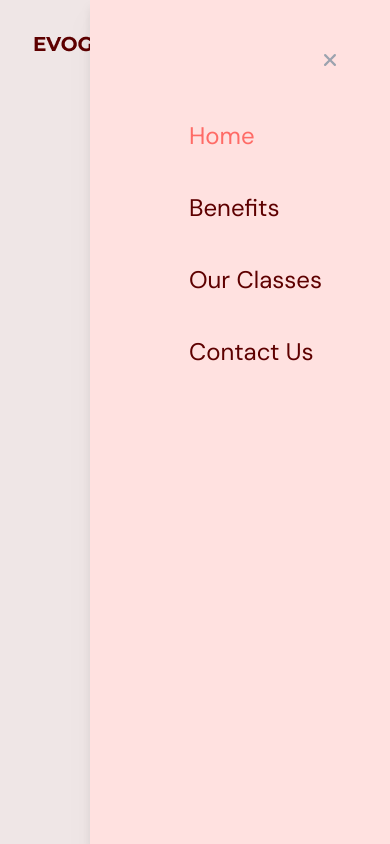
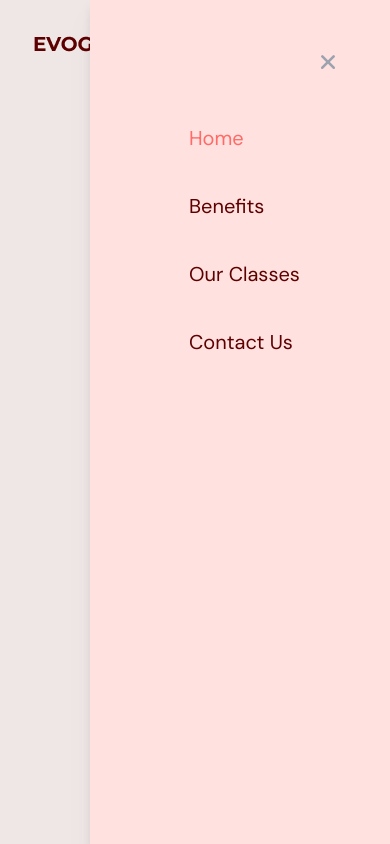
Before and after one commit to tunkrawaysoe/gym-website, a React (Vite) app in the folder gym-TypeScript/: page / in a window 390 px wide. Both pictures are taken after a click on the button 337 px from the left and 44 px from the top of the page. Built offline with nearby package versions, Linux system fonts and the light colour scheme.

Commit message:
Fix something

```diff
--- a/gym-TypeScript/src/App.tsx
+++ b/gym-TypeScript/src/App.tsx
@@ -1,4 +1,4 @@
-import NavBar from "@/components/NavBar";
+import NavBar from "@/Scenes/NavBar/NavBar";
 import { useState } from "react";
 import { SelectedPage } from "@/Shared/type";
 
--- a/gym-TypeScript/src/Components/NavBar.tsx
+++ b/gym-TypeScript/src/Scenes/NavBar/NavBar.tsx
@@ -1,12 +1,10 @@
 import Logo from '@/assets/logo.png';
-import Link from '@/Components/Link';
+import Link from './Link';
 import { SelectedPage } from '@/Shared/type';
 import useMediaQuery from '@/hooks/useMediaQuery';
 import { useState } from 'react';
 import { Bars3Icon,XMarkIcon } from '@heroicons/react/16/solid';
 import ActionButton from '@/Shared/ActionButton';
-
-
 
 type Props = {
   selectedPage : SelectedPage;
@@ -78,12 +76,12 @@ const NavBar = ({selectedPage,setSelectedPage}: Props) => {
           {/* CLOSE ICON */}
           <div className="flex justify-end p-12">
             <button onClick={() => setIsMenuToggled(!isMenuToggled)}>
-              <XMarkIcon className="h-6 w-6 text-gray-400" />
+              <XMarkIcon className="h-7 text-gray-400" />
             </button>
           </div>
 
           {/* MENU ITEMS */}
-          <div className="ml-[33%] flex flex-col gap-10 text-2xl">
+          <div className="ml-[33%] flex flex-col gap-10 text-xl">
             <Link
               page="Home"
               selectedPage={selectedPage}
```
Also changed, not shown: gym-TypeScript/src/Scenes/NavBar/Link.tsx (renamed from gym-TypeScript/src/Components/Link.tsx).
